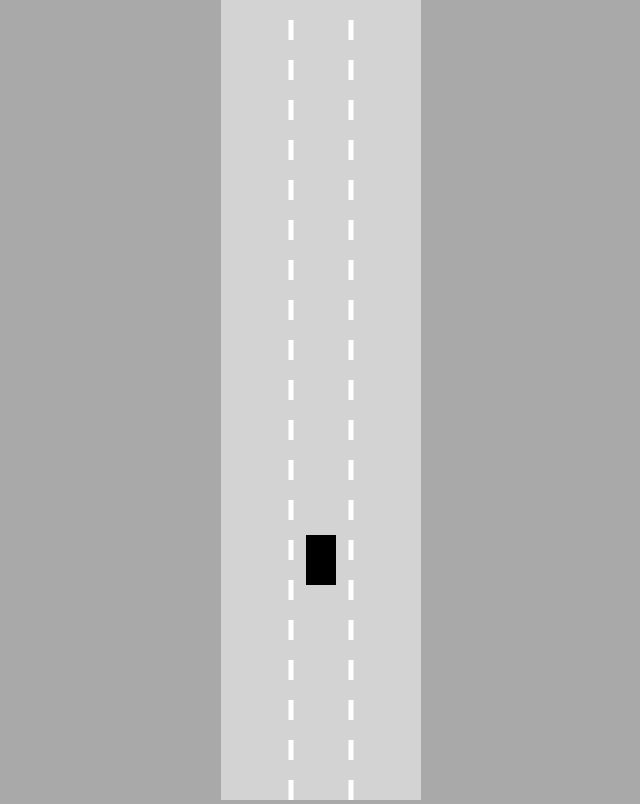
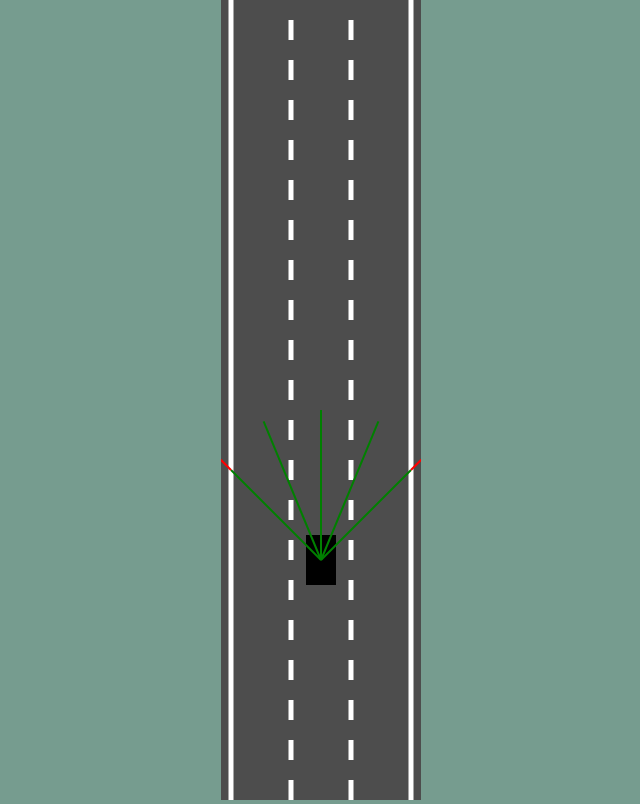
Before and after one commit to jacivaldocarvalho/carro-autonomo-js-ann-ml, a plain HTML site: page index.html in a window 1280 px wide. Shown: the whole page, without its empty margins (319-959 px from the left). Drawn offline with Linux system fonts and the light colour scheme.

Commit message:
Criando os sensores e a identififcação dos obstáculos

```diff
--- a/assets/css/styles.css
+++ b/assets/css/styles.css
@@ -1,10 +1,10 @@
 body{
     margin: 0;
-    background: darkgray;
+    background: #769c8f;
     overflow: hidden;
     text-align: center;
 }
 
 #myContainer{
-    background: lightgray;
+    background: #4d4d4d;
 }
--- a/assets/js/car.js
+++ b/assets/js/car.js
@@ -11,12 +11,37 @@ class Car{
         this.friction=0.05;
         this.angle = 0;
 
+        this.sensor = new Sensor(this);
         this.controls = new Controls();
     }
 
-    update(){
+    update(roadBorders){
 
         this.#move();
+        //this.polygon = this.#createPolygon();
+        this.sensor.update(roadBorders);
+
+    }
+
+    draw(ctx){
+        ctx.save();
+        ctx.translate(this.x, this.y);
+        ctx.rotate(-this.angle);
+
+        ctx.beginPath();
+        ctx.rect(
+            -this.width/2,
+            -this.height/2,
+            this.width,
+            this.height
+        );
+        //ctx.strokeStyle="#393a3a";
+        //ctx.stroke();
+
+        ctx.fill();
+
+        ctx.restore();
+        this.sensor.draw(ctx);
     }
 
     #move(){
@@ -65,22 +90,33 @@ class Car{
                 this.x-=Math.sin(this.angle)*this.speed;
                 this.y-=Math.cos(this.angle)*this.speed;
     }
+/*
+    #createPolygon(){
+        const points=[];
+        const rad = Math.hypot(this.width, this.height)/2;
+        const alpha = Math.atan2(this.width, this.height);
 
-    draw(ctx){
-        ctx.save();
-        ctx.translate(this.x, this.y);
-        ctx.rotate(-this.angle);
+        points.push({
+            x: this.x-Math.sin(this.angle-alpha)*rad,
+            y: this.y-Math.cos(this.angle-alpha)*rad
+        });
 
-        ctx.beginPath();
-        ctx.rect(
-            -this.width/2,
-            -this.height/2,
-            this.width,
-            this.height
-        );
+        points.push({
+            x: this.x-Math.sin(this.angle+alpha)*rad,
+            y: this.y-Math.cos(this.angle+alpha)*rad
+        });
 
-        ctx.fill();
+        points.push({
+            x: this.x-Math.sin(Math.PI+this.angle-alpha)*rad,
+            y: this.y-Math.cos(Math.PI+this.angle-alpha)*rad
+        });
 
-        ctx.restore();
-    }
-}
+        points.push({
+            x: this.x-Math.sin(Math.PI+this.angle+alpha)*rad,
+            y: this.y-Math.cos(Math.PI+this.angle+alpha)*rad
+        });
+
+        return points;
+    } */
+
+} // fim classe.
--- a/assets/js/main.js
+++ b/assets/js/main.js
@@ -9,7 +9,7 @@ const car = new Car(road.getLaneCenter(1),100,30,50);
 animate();
 
 function animate(){
-    car.update();
+    car.update(road.borders);
     myContainer.height=window.innerHeight;
 
     ctx.save();
--- a/assets/js/road.js
+++ b/assets/js/road.js
@@ -15,10 +15,10 @@ class Road{
 
         const topLeft={x:this.left, y:this.top};
         const topRight={x:this.right, y:this.top};
-        const bottomLeft={x:this.left, y:this.top};
-        const bottomRight={x:this.right, y:this.top};
+        const bottomLeft={x:this.left, y:this.bottom};
+        const bottomRight={x:this.right, y:this.bottom};
 
-        this.bordes = [
+        this.borders = [
             [topLeft, bottomLeft],
             [topRight, bottomRight]
         ];
@@ -52,7 +52,7 @@ class Road{
         }
 
         ctx.setLineDash([]);
-        this.bordes.forEach(border => {
+        this.borders.forEach(border => {
             ctx.beginPath();
             ctx.moveTo(border[0].x, border[0].y);
             ctx.lineTo(border[1].x, border[1].y);
--- /dev/null
+++ b/assets/js/sensor.js
@@ -0,0 +1,108 @@
+class Sensor{
+    constructor(car){
+        this.car = car;
+        this.rayCount = 5;
+        this.rayLength = 150;
+        this.raySpread = Math.PI/2;
+
+        this.rays = [];
+        // Lê valores para identificar as bordas e distâncias delas.
+        this.readings=[];
+    }
+
+    update(roadBorders){
+        this.#castRays();
+        this.readings=[];
+
+        for(let i=0; i<this.rays.length; i++){
+            this.readings.push(
+                this.#getReading(this.rays[i], roadBorders)
+            );
+        }
+    }
+
+    // Desenha os sensores.
+    draw(ctx){
+        for(let i=0; i<this.rayCount; i++){
+            let end=this.rays[i][1];
+            if(this.readings[i]){
+                end = this.readings[i];
+            }
+            // Visualização do sensor até o obstáculo.
+            ctx.beginPath();
+            ctx.lineWidth = 2;
+            ctx.strokeStyle="green";
+            ctx.moveTo(
+                this.rays[i][0].x,
+                this.rays[i][0].y
+            );
+            ctx.lineTo(
+                end.x,
+                end.y
+            );
+            ctx.stroke();
+            //
+            ctx.beginPath();
+            ctx.lineWidth = 2;
+            ctx.strokeStyle="red";
+            ctx.moveTo(
+                this.rays[i][1].x,
+                this.rays[i][1].y
+            );
+            ctx.lineTo(
+                end.x,
+                end.y
+            );
+            ctx.stroke();
+        }
+    }
+
+    // Posiciona os sensores em relação ao carro.
+    #castRays(){
+        this.rays=[];
+
+        for(let i=0; i<this.rayCount;i++){
+            const rayAngle = lerp(
+                this.raySpread/2,
+                -this.raySpread/2,
+                 this.rayCount==1 ? 0.5 : i/(this.rayCount-1)
+            )+ this.car.angle;
+
+            const start={x:this.car.x, y:this.car.y};
+            const end={
+                x:this.car.x- Math.sin(rayAngle)*this.rayLength,
+                y:this.car.y - Math.cos(rayAngle)*this.rayLength
+            };
+
+            this.rays.push([start, end]);
+
+        }
+    }
+
+    // Retornar os parãmetros para identificar as bordas.
+    #getReading(ray, roadBorders){
+        let touches = [];
+
+        for(let i=0; i<roadBorders.length; i++){
+            const touch = getIntersection(
+                ray[0],
+                ray[1],
+                roadBorders[i][0],
+                roadBorders[i][1]
+            );
+
+            if(touch){
+                touches.push(touch);
+            }
+        }
+
+        if(touches.length == 0){
+            return null;
+        }else{
+            const offsets = touches.map(e=>e.offset);
+            const minOffset = Math.min(...offsets);
+            return touches.find(e=>e.offset==minOffset);
+        }
+
+    }
+}
--- a/assets/js/utils.js
+++ b/assets/js/utils.js
@@ -1,3 +1,25 @@
 function lerp(A,B,t){
     return A+(B-A)*t;
 }
+
+function getIntersection(A, B, C, D){
+    const tTop = (D.x - C.x)*(A.y - C.y) - (D.y - C.y)*(A.x - C.x);
+    const uTop = (C.y - A.y)*(A.x - B.x) - (C.x - A.x)*(A.y - B.y);
+
+    const bottom = (D.y - C.y)*(B.x - A.x) - (D.x - C.x)*(B.y - A.y);
+
+    if(bottom!=0){
+        const t = tTop/bottom;
+        const u = uTop/bottom;
+
+        if(t>=0 && t<=1 && u>=0 && u<=1){
+            return{
+                x:lerp(A.x, B.x, t),
+                y:lerp(A.y, B.y, t),
+                offset:t
+            }
+        }
+    }
+
+    return null;
+}
--- a/index.html
+++ b/index.html
@@ -10,6 +10,7 @@
 
 <body>
     <canvas id="myContainer"></canvas>
+    <script src="assets/js/sensor.js"></script>
     <script src="assets/js/utils.js"></script>
     <script src="assets/js/road.js"></script>
     <script src="assets/js/controls.js"></script>
```
